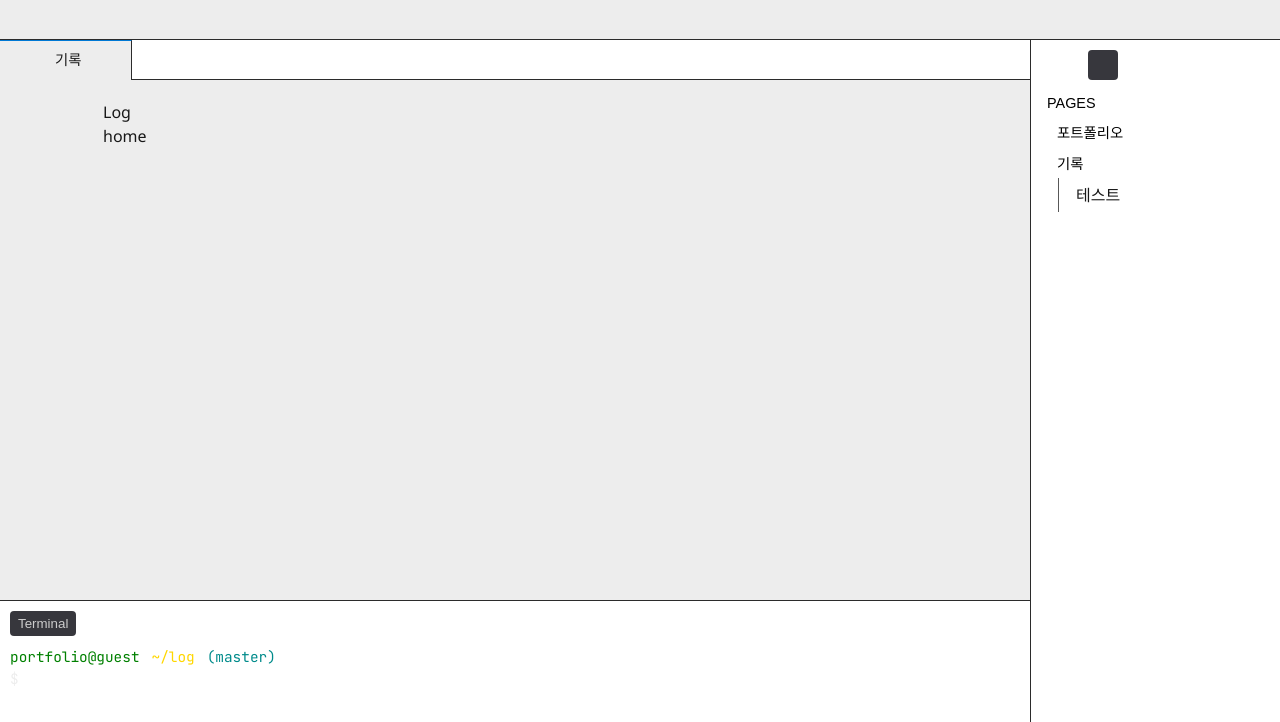
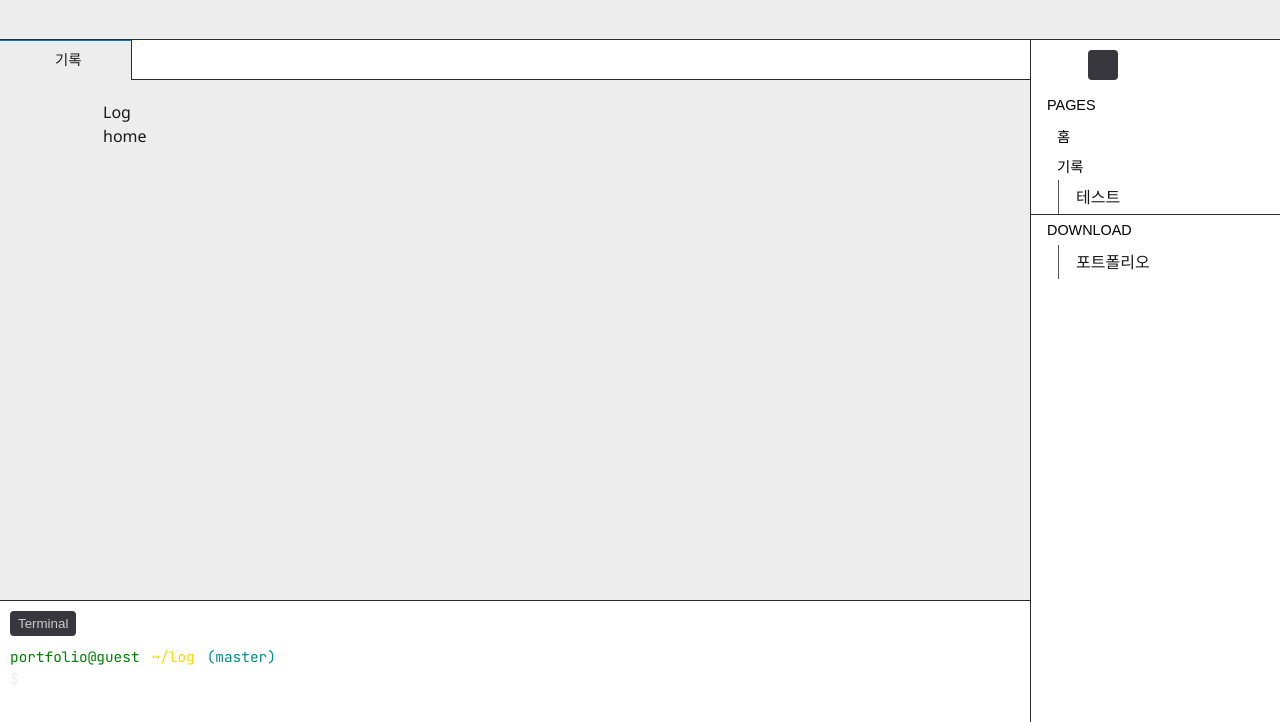
Before and after one commit to PollyGotACracker/ide-portfolio-nextjs, a Next.js app: page /log in a window 1280 px wide. Shown: the top 722 px of the page. Built offline with nearby package versions, Linux system fonts and the light colour scheme; some icons are missing.

Commit message:
style: organize sidebar styles

```diff
--- a/app/globals.css
+++ b/app/globals.css
@@ -12,6 +12,8 @@
   --item-hover-background: #2A2D2E;
   --item-active-color: #CCCCCC;
   --item-inactive-color: #525252;
+  --input-background: #313131;
+  --input-border-color: #3c3c3c;
 }
 
 @media (prefers-color-scheme: dark) {
@@ -25,6 +27,8 @@
     --item-hover-background: #2A2D2E;
     --item-active-color: #CCCCCC;
     --item-inactive-color: #525252;
+    --input-background: #313131;
+    --input-border-color: #3c3c3c;
   }
 }
 
--- a/components/Details.module.css
+++ b/components/Details.module.css
@@ -1,18 +1,20 @@
 .details {
+  --summary-size: 30px;
   position: relative;
   overflow: hidden;
-  height: 100%;
 }
 
 button.summary {
   position: sticky;
   width: 100%;
+  height: var(--summary-size);
   background-color: transparent;
   border: none;
   display: flex;
+  align-items: center;
   text-transform: uppercase;
   font-size: 0.9rem;
-  padding: 5px 10px;
+  padding: 0 10px;
 }
 
 button.summary:disabled {
@@ -28,7 +30,7 @@ i.chevron[class*="codicon-"] {
   display: grid;
   grid-template-rows: 0fr;
   overflow: hidden;
-  height: calc(100% - 30px);
+  /* height: calc(100% - 30px); */
 }
 
 .contentWrapper.transition {
@@ -44,4 +46,5 @@ i.chevron[class*="codicon-"] {
   margin: 0;
   list-style: none;
   overflow-y: auto;
+  max-height: calc(100dvh - var(--header-size) - var(--aside-button-size) - (var(--aside-padding) * 3) - var(--summary-size));
 }
--- a/components/Details.tsx
+++ b/components/Details.tsx
@@ -24,7 +24,6 @@ export default function Details({
   disabled = false,
   showScrollbar = false,
   showTransition = true
-
 }: DetailsProps) {
   const [isActive, setIsActive] = useState<boolean>(initialOpen);
   const activeStyle = isActive ? styles.active : "";
@@ -44,7 +43,7 @@ export default function Details({
 
   return (
     <div className={`${styles.details} ${activeStyle}`} onClick={onClick}>
-      <button className={`${styles.summary} ${className}`} onClick={handleToggle} disabled={disabled}>
+      <button className={`${styles.summary} ${className ?? ""}`} onClick={handleToggle} disabled={disabled}>
         {!disabled && <i className={`codicon codicon-${chevronClass} ${styles.chevron}`} />}
         {title}
       </button>
--- a/components/Explorer.module.css
+++ b/components/Explorer.module.css
@@ -27,8 +27,8 @@
   transform: translateX(-18px);
 }
 
-a.menuLink[class*="codicon-"],
-a.submenuLink[class*="codicon-"] {
+.menuLink[class*="codicon-"],
+.submenuLink[class*="codicon-"] {
   display: inline-flex;
   align-items: center;
   column-gap: 6px;
--- a/components/Explorer.tsx
+++ b/components/Explorer.tsx
@@ -5,7 +5,7 @@ import { useEffect, useState } from "react";
 import { usePathname } from "next/navigation";
 import Link from "next/link";
 import { usePanel } from "@/contexts/PanelProvider";
-import { PAGES, HOME_HEADINGS, LOG_HEADINGS } from "@/constants/label";
+import { PAGES, HOME_HEADINGS, LOG_HEADINGS, DOWNLOAD_FILES } from "@/constants/label";
 import Details from "./Details";
 
 export default function Explorer() {
@@ -15,10 +15,6 @@ export default function Explorer() {
 
   useEffect(() => { setActiveMenu(pathname); }, [pathname]);
 
-  function renderItem(page: Page, menu: Heading[]) {
-    const isActive = activeMenu === page.param;
-    const folderClass = isActive ? "folder-opened" : "folder";
-
   function handleOptionalClose(e: React.MouseEvent) {
     const target = e.target as HTMLElement;
     const anchor = target.closest('a');
@@ -27,31 +23,51 @@ export default function Explorer() {
     };
   }
 
+  function renderPage(page: Page, menu: SubPage[]) {
+    const isActive = activeMenu === page.param;
+    const folderClass = isActive ? "folder-opened" : "folder";
+    const pageClass = `codicon codicon-${folderClass} ${styles.menuLink} parent`;
+
     return (
       <Details
         className={styles.menuName}
-        title={<Link className={`codicon codicon-${folderClass} ${styles.menuLink} parent`} href={page.param}>{page.label}</Link>}
+        title={<Link className={pageClass} href={page.param}>{page.label}</Link>}
         initialOpen={isActive}
         onClick={handleOptionalClose}
       >
-        <ul>
-          {menu.map(({ id, label }) =>
-            <li className={styles.submenuName} key={id}>
-              <Link className={`codicon codicon-file ${styles.submenuLink} child`} href={`${page.param}#${id}`}>{label}</Link>
-            </li>
-          )}
-        </ul>
+        {renderSubpages(page.param, menu)}
       </Details>
     );
   }
 
+  function renderSubpages(param: Page["param"], menu: SubPage[]) {
+    const subpageClass = `codicon codicon-file ${styles.submenuLink} child`;
+
     return (
+      <ul>
+        {menu.map(({ id, label, separator }) =>
+          <li className={styles.submenuName} key={id}>
+            <Link className={subpageClass} href={`${param}${separator}${id}`}>
+              {label}
+            </Link>
+          </li>
+        )}
+      </ul>
+    );
+  }
+
+  return (
+    <>
       <Details title="pages">
         <nav className={styles.linkList}>
-        {renderItem(PAGES.HOME, HOME_HEADINGS_DATA)}
-        {renderItem(PAGES.LOG, LOG_HEADINGS_DATA)}
+          {renderPage(PAGES.HOME, HomeHeadings)}
+          {renderPage(PAGES.LOG, LogHeadings)}
         </nav>
       </Details>
+      <Details title="download">
+        {renderSubpages(PAGES.DOWNLOAD.param, DownloadFiles)}
+      </Details>
+    </>
   );
 }
 
@@ -59,10 +75,12 @@ interface Page {
   param: string;
   label: string;
 }
-interface Heading {
+interface SubPage {
   id: string;
   label: string;
+  separator: string;
 };
 
-const HOME_HEADINGS_DATA: Heading[] = Object.values(HOME_HEADINGS);
-const LOG_HEADINGS_DATA: Heading[] = Object.values(LOG_HEADINGS);
+const HomeHeadings: SubPage[] = Object.values(HOME_HEADINGS);
+const LogHeadings: SubPage[] = Object.values(LOG_HEADINGS);
+const DownloadFiles: SubPage[] = Object.values(DOWNLOAD_FILES);
--- /dev/null
+++ b/components/Extension.module.css
@@ -0,0 +1,31 @@
+.ext {
+  display: grid;
+  column-gap: 10px;
+  grid-template-areas:
+    "icon name"
+    "icon desc"
+    "icon button";
+  grid-template-columns: auto 1fr;
+  grid-template-rows: repeat(3, 1fr);
+  padding: 5px 20px;
+}
+
+.ext > svg {
+  grid-area: icon;
+  width: 35px;
+  height: 35px;
+}
+
+.extName {
+  grid-area: name;
+}
+
+.extDesc {
+  grid-area: desc;
+  color: var(--item-active-color);
+  font-size: 0.9rem;
+}
+
+.extButton {
+  grid-area: button;
+}
--- a/components/Extensions.tsx
+++ b/components/Extensions.tsx
@@ -1,13 +1,31 @@
+import styles from "./Extension.module.css";
 import Details from "./Details";
+import { IoInvertMode } from "react-icons/io5";
+import { RiFontSize2 } from "react-icons/ri";
 
+interface ExtensionProps {
+  name: string;
+  description: string;
+  icon: React.ReactNode;
+}
 export default function Extensions() {
   return (
     <Details title="installed">
-      <ul>
-        <li><span>NextJS</span><span>16.1.6</span></li>
-        <li><span>@vscode/codicons</span><span>0.0.44</span></li>
-        <li></li>
+      <ul className={styles.extList}>
+        <Extension name="Dark Mode" description="UI Theme" icon={<IoInvertMode />} />
+        <Extension name="Font Size" description="Adjust font size" icon={<RiFontSize2 />} />
       </ul>
     </Details>
   );
 }
+
+function Extension({ name, description, icon }: ExtensionProps) {
+  return (
+    <li className={styles.ext}>
+      {icon}
+      <div className={styles.extName}>{name}</div>
+      <p className={styles.extDesc}>{description}</p>
+      <button className={styles.extButton}>enable</button>
+    </li>
+  );
+}
--- /dev/null
+++ b/components/Search.module.css
@@ -0,0 +1,16 @@
+.inputWrapper {
+  padding: 5px 20px;
+}
+
+input.keyword {
+  background-color: var(--input-background);
+  border: 1px solid var(--input-border-color);
+  border-radius: 2px;
+  min-width: 0;
+  width: 100%;
+  padding: 5px;
+}
+
+input.keyword:focus {
+  border-color: var(--primary-light);
+}
--- a/components/Search.tsx
+++ b/components/Search.tsx
@@ -1,5 +1,11 @@
+import styles from "./Search.module.css";
 import Details from "./Details";
 
 export default function Search() {
-  return <Details title="search" disabled={true}><input /></Details>;
+  return (
+    <Details title="search" disabled={true}>
+      <div className={styles.inputWrapper}>
+        <input className={styles.keyword} />
+      </div>
+    </Details>);
 }
--- a/components/Sidebar.module.css
+++ b/components/Sidebar.module.css
@@ -1,4 +1,5 @@
 .sidebar {
+  --aside-button-size: 30px;
   grid-area: aside;
   overflow: hidden;
   white-space: nowrap;
@@ -24,8 +25,8 @@
 }
 
 button.menuButton {
-  width: 30px;
-  height: 30px;
+  width: var(--aside-button-size);
+  height: var(--aside-button-size);
   padding: 5px;
   background-color: transparent;
   color: var(--item-color);
@@ -52,3 +53,7 @@ i.icon[class*="codicon-"] {
 .contentWrapper {
   overflow: hidden;
 }
+
+.contentWrapper > *:not(:last-child) {
+  border-bottom: 1px solid var(--border-color);
+}
--- a/constants/label.ts
+++ b/constants/label.ts
@@ -1,19 +1,24 @@
 export const PAGES = {
-  HOME: { param: "/", label: "포트폴리오", },
+  HOME: { param: "/", label: "홈" },
   LOG: { param: "/log", label: "기록" },
+  DOWNLOAD: { param: "/api/download", label: "다운로드" },
+};
+
+export const DOWNLOAD_FILES = {
+  PORTFOLIO: { id: "portfolio", label: "포트폴리오", separator: "/" }
 };
 
 export const HOME_HEADINGS = {
-  PROFILE: { id: "profile", label: "소개" },
-  SKILLS: { id: "skills", label: "주요 역량" },
-  PROJECTS: { id: "projects", label: "프로젝트" },
-  EXPERIENCE: { id: "experience", label: "경력" },
-  EDUCATION: { id: "education", label: "학력" },
-  CERTIFICATIONS: { id: "certifications", label: "자격증" },
-  TRAINING: { id: "training", label: "교육" },
-  COURSES: { id: "courses", label: "강의" },
+  PROFILE: { id: "profile", label: "소개", separator: "#" },
+  SKILLS: { id: "skills", label: "주요 역량", separator: "#" },
+  PROJECTS: { id: "projects", label: "프로젝트", separator: "#" },
+  EXPERIENCE: { id: "experience", label: "경력", separator: "#" },
+  EDUCATION: { id: "education", label: "학력", separator: "#" },
+  CERTIFICATIONS: { id: "certifications", label: "자격증", separator: "#" },
+  TRAINING: { id: "training", label: "교육", separator: "#" },
+  COURSES: { id: "courses", label: "강의", separator: "#" },
 };
 
 export const LOG_HEADINGS = {
-  TEST: { id: "test", label: "테스트" }
+  TEST: { id: "test", label: "테스트", separator: "#" }
 };
```
Lines whose indentation alone changed are shown as unchanged.
